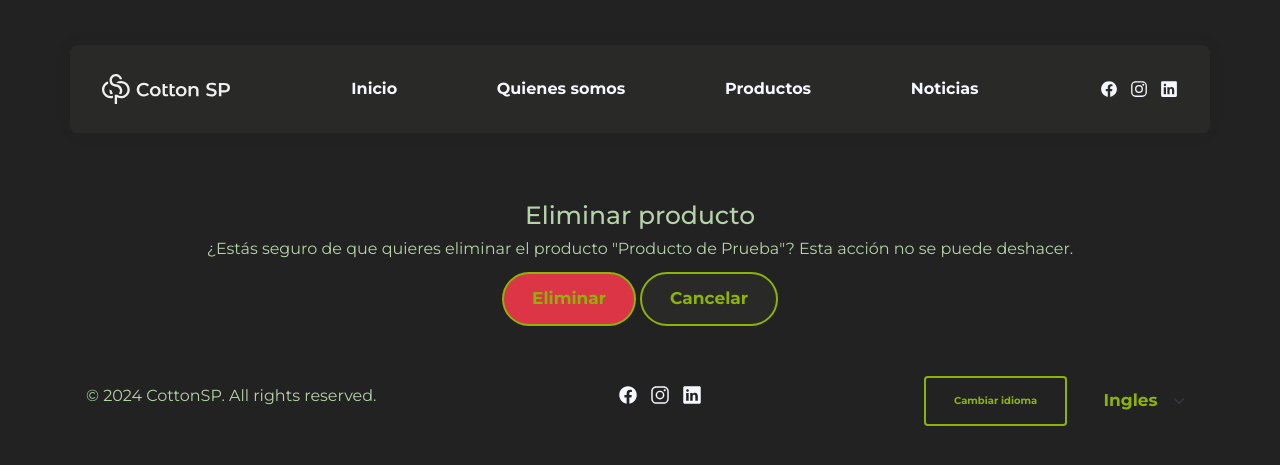
After one commit to Naza42/CottonSP-Web, a Django app: page /productos/productos/eliminar/1/ in a window 1280 px wide. The commit adds this page. Shown: the top 465 px of the page. Run offline with Django 4.2, Linux system fonts and the light colour scheme; a user stored in the database is signed in; data comes from the database, SQL or seed files in the repository; parts of the project's set-up code (start-up, migrations or seed data) failed here and were passed over; some libraries are stand-ins or nearby versions.

Commit message:
Editar y elimiar productos

```diff
--- a/apps/productos/urls.py
+++ b/apps/productos/urls.py
@@ -5,5 +5,7 @@ urlpatterns = [
     path('cargar/', views.cargar_producto, name='cargar_producto'),
     path('', views.lista_productos, name='lista_productos'),
     path('detalle/<int:producto_id>/', views.detalle_producto, name='detalle_producto'),
+     path('productos/eliminar/<int:producto_id>/', views.eliminar_producto, name='eliminar_producto'),
+    path('productos/editar/<int:producto_id>/', views.editar_producto, name='editar_producto'),
     # Otras URLs aquí...
 ]
--- a/apps/productos/views.py
+++ b/apps/productos/views.py
@@ -21,6 +21,37 @@ def cargar_producto(request):
     else:
         form = ProductoForm()
     return render(request, 'productos/cargar_producto.html', {'form': form})
+
+@login_required()
+def eliminar_producto(request, producto_id):
+    producto = get_object_or_404(Producto, pk=producto_id)
+
+    if request.method == 'POST':
+        producto.delete()
+        return redirect('lista_productos')
+
+    return render(request, 'productos/eliminar_producto.html', {'producto': producto})
+
+@login_required()
+def editar_producto(request, producto_id):
+    producto = get_object_or_404(Producto, pk=producto_id)
+
+    if request.method == 'POST':
+        form = ProductoForm(request.POST, request.FILES, instance=producto)
+        if form.is_valid():
+            form.save()
+            return redirect('detalle_producto', producto_id=producto.id)
+    else:
+        form = ProductoForm(instance=producto)
+
+    return render(request, 'productos/editar_producto.html', {'form': form, 'producto': producto})
+
+
+
+
+
+
+
 
 #-------------------------------BUSCADOR----------------------------------------------------------
 
--- a/templates/productos/cargar_producto.html
+++ b/templates/productos/cargar_producto.html
@@ -44,7 +44,8 @@
                 <label for="imagen_3">Imagen 3:</label>
                 <input type="file" class="form-control-file" id="imagen_3" name="imagen_3" >
             </div>
-            <button type="submit" class="btn btn-primary">Cargar Producto</button>
+            <br>
+            <button type="submit" class="btn btn-primary">Cargar</button>
         </form>
     </div>
     {% if form.errors %}
--- a/templates/productos/detalle_producto.html
+++ b/templates/productos/detalle_producto.html
@@ -93,4 +93,8 @@
         </a>
     </div>
 </div>
+
+<a href="{% url 'editar_producto' producto.id %}" class="btn btn-primary">Editar</a>
+<a href="{% url 'eliminar_producto' producto.id %}" class="btn btn-danger">Eliminar</a>
+
 {% endblock contenido %}
--- /dev/null
+++ b/templates/productos/eliminar_producto.html
@@ -0,0 +1,24 @@
+{% extends 'base.html' %}
+{% load static %}
+
+{% block estilos %}
+    <link rel="stylesheet" href='{% static "css/productos.css" %}'>
+{% endblock estilos %}
+
+{% block contenido %}
+<section class="hero">
+    <div class="text-center">
+
+<h1>Eliminar producto</h1>
+
+<p>¿Estás seguro de que quieres eliminar el producto "{{ producto.titulo }}"? Esta acción no se puede deshacer.</p>
+
+<form action="{% url 'eliminar_producto' producto.id %}" method="post">
+  {% csrf_token %}
+  <button type="submit" class="btn btn-danger">Eliminar</button>
+  <a href="{% url 'detalle_producto' producto.id %}" class="btn btn-secondary">Cancelar</a>
+</form>
+
+</div>
+</section>
+{% endblock %}
--- a/templates/productos/productos.html
+++ b/templates/productos/productos.html
@@ -109,6 +109,5 @@
     </div>
   </div>
   {% endfor %}
-
-
+  <a href="{% url 'cargar_producto'  %}" class="btn btn-danger">Cargar Producto</a>
 {% endblock contenido %}
```
Also changed, not shown: apps/productos/forms.py (+8 -1 lines), templates/productos/editar_producto.html (added, +22 -0 lines).
